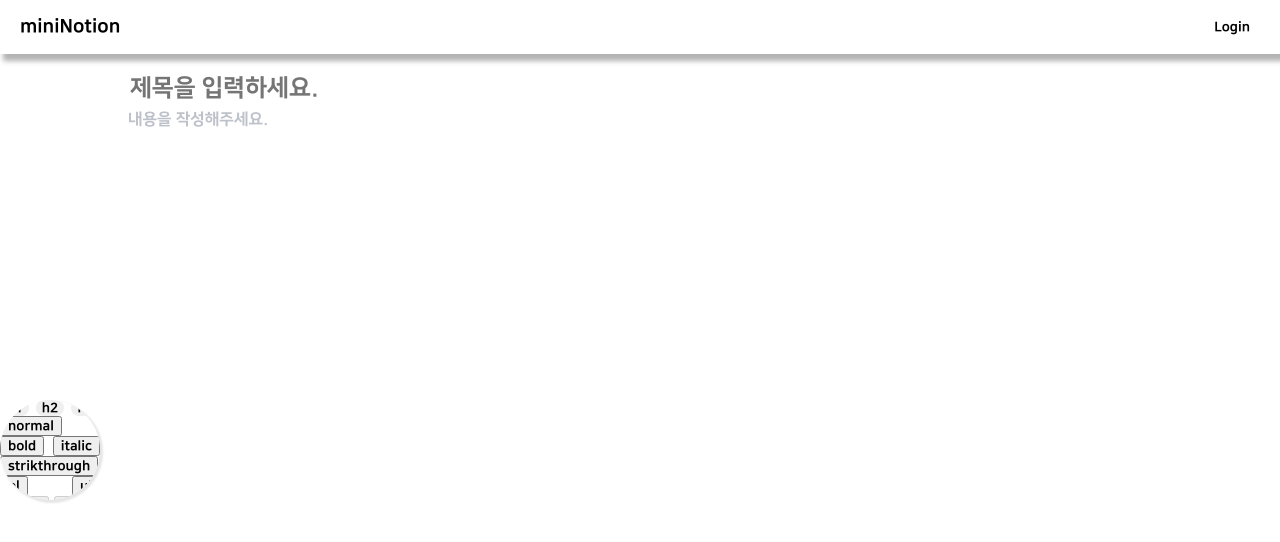
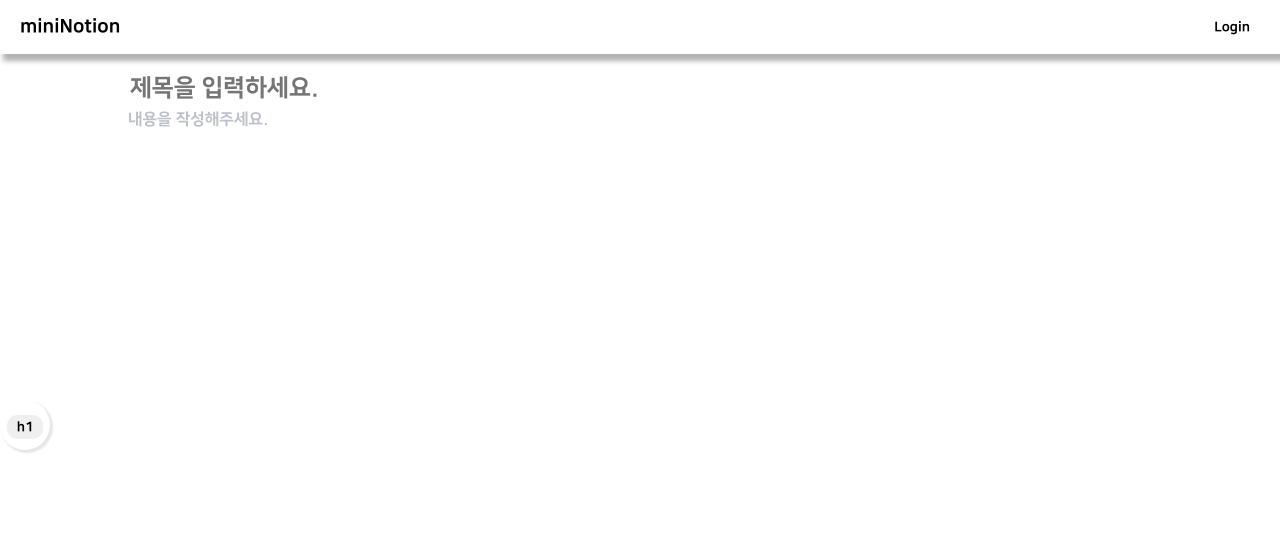
Before and after one commit to famous0811/wow-notions, a React (Create React App) app in the folder frontend/: page /test in a window 1280 px wide. Shown: the top 542 px of the page. Built offline with nearby package versions, Linux system fonts and the light colour scheme.

Commit message:
toolbar desain setting

```diff
--- a/frontend/src/components/ui/Toolbar.tsx
+++ b/frontend/src/components/ui/Toolbar.tsx
@@ -2,62 +2,89 @@ import React, { useState } from "react";
 import { EditorState } from "draft-js";
 import styled, { css } from "styled-components";
 
+const toolbar_box = css`
+  width: 400px;
+  height: 120px;
+  border-radius: 10px;
+  overflow: visible;
+  /* baise style */
+`;
+const toolbar_drag_box = css`
+  width: 100%;
+  height: 20px;
+  display: flex !important;
+  justify-content: center;
+  cursor: pointer;
+`;
+
 const ToolbarWrap = styled.div<{ Toolfixing: boolean }>`
-  &.toolbar_class {
+  //before hover & click
   position: fixed;
   top: 50%;
   left: 0;
-    width: 100px;
-    height: 100px;
+  width: 50px;
+  height: 50px;
   border-radius: 50%;
   overflow: hidden;
   transition: height 0.7s, width 0.75s, border-radius 0.5s;
   box-shadow: 2px 2px 2px 1px rgba(0, 0, 0, 0.1);
+  padding: 15px;
   display: flex;
   flex-flow: row wrap;
-    justify-content: space-between;
+  justify-content: center;
   align-items: center;
+  line-height: 1.4rem;
   z-index: 20;
+
   &:hover {
-      width: 400px;
-      height: 120px;
-      border-radius: 10px;
-      overflow: visible;
-      & > .toolbar_drag {
-        width: 100%;
-        height: 20px;
+    ${toolbar_box}
+
+    &>.toolbar_drag {
+      ${toolbar_drag_box};
+    }
+    & > .toolbar_item {
       display: flex;
-        justify-content: center;
-        cursor: pointer;
     }
   }
+  ${(props) => props.Toolfixing && toolbar_box}
+
+  //drage button desain
+  & > .toolbar_drag {
+    display: none;
+    background: rgba(0, 0, 0, 0.1);
+    position: absolute;
+    bottom: 0;
+    left: 0;
+    border-radius: 0px 0px 10px 10px;
+    ${(props) => props.Toolfixing && toolbar_drag_box}
+    //material icon setting
+      & > span {
+      margin-top: -10px;
+    }
+  }
+
+  //functions button desain
+  & > .toolbar_item {
     ${(props) =>
       props.Toolfixing &&
       css`
-        width: 400px;
-        height: 120px;
+        display: flex !important;
+      `}
+    border: none;
+    display: none;
     border-radius: 10px;
-        overflow: visible;
-      `}
-  }
-  & > .toolbar_drag {
-    display: none;
-    ${(props) =>
-      props.Toolfixing &&
-      css`
-        width: 100%;
-        height: 20px;
-        display: flex;
-        justify-content: center;
-        cursor: pointer;
-      `}
-  }
-  & > .toolbar_item {
-    border: none;
-    border-radius: 10px;
-    display: flex;
+    padding: 5px 10px;
+    margin: 0 2px;
     justify-content: center;
     align-items: center;
+    transition: all 0.5s;
+
+    &:hover {
+      background-color: white;
+    }
+    &:nth-child(1) {
+      display: flex;
+    }
   }
 `;
 
@@ -100,24 +127,44 @@ const Toolbar: React.FC<ToolbarProps> = ({
       >
         h3
       </button>
-      <button onMouseDown={(e) => handleBlockClick(e, "unstyled")}>
+      <button
+        onMouseDown={(e) => handleBlockClick(e, "unstyled")}
+        className="toolbar_item"
+      >
         normal
       </button>
 
-      <button onMouseDown={(e) => handleTogggleClick(e, "BOLD")}>bold</button>
-      <button onMouseDown={(e) => handleTogggleClick(e, "ITALIC")}>
+      <button
+        onMouseDown={(e) => handleTogggleClick(e, "BOLD")}
+        className="toolbar_item"
+      >
+        bold
+      </button>
+      <button
+        onMouseDown={(e) => handleTogggleClick(e, "ITALIC")}
+        className="toolbar_item"
+      >
         italic
       </button>
-      <button onMouseDown={(e) => handleTogggleClick(e, "STRIKETHROUGH")}>
+      <button
+        onMouseDown={(e) => handleTogggleClick(e, "STRIKETHROUGH")}
+        className="toolbar_item"
+      >
         strikthrough
       </button>
-      <button onMouseDown={(e) => handleBlockClick(e, "ordered-list-item")}>
+      <button
+        onMouseDown={(e) => handleBlockClick(e, "ordered-list-item")}
+        className="toolbar_item"
+      >
         ol
       </button>
-      <button onMouseDown={(e) => handleBlockClick(e, "unordered-list-item")}>
+      <button
+        onMouseDown={(e) => handleBlockClick(e, "unordered-list-item")}
+        className="toolbar_item"
+      >
         ul
       </button>
-      <button
+      {/* <button
         disabled={editorState.getUndoStack().size <= 0}
         onMouseDown={() => setEditorState(EditorState.undo(editorState))}
       >
@@ -128,7 +175,7 @@ const Toolbar: React.FC<ToolbarProps> = ({
         onMouseDown={() => setEditorState(EditorState.redo(editorState))}
       >
         redo
-      </button>
+      </button> */}
       <div className="toolbar_drag">
         <span className="material-icons">minimize</span>
       </div>
```
Lines whose indentation alone changed are shown as unchanged.
